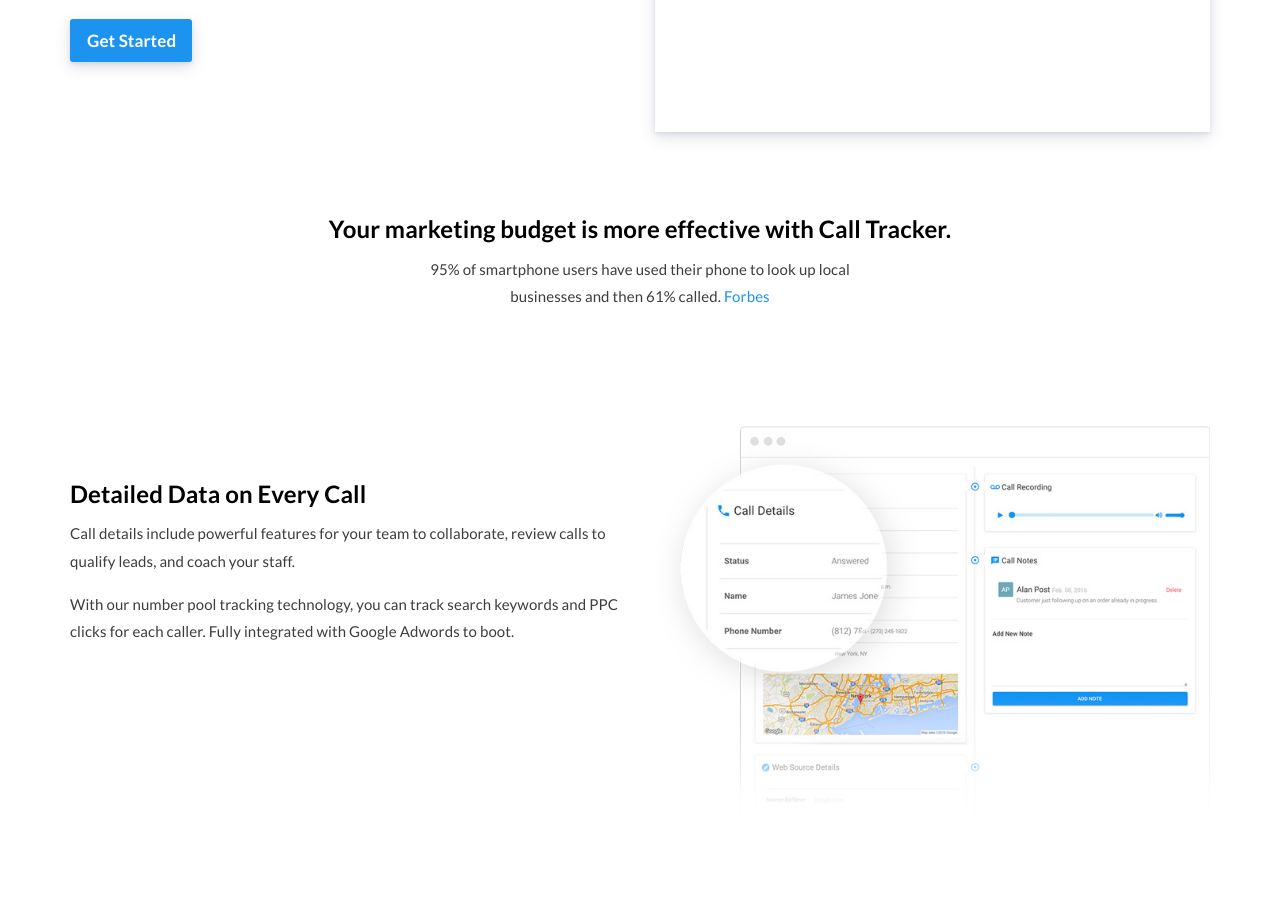
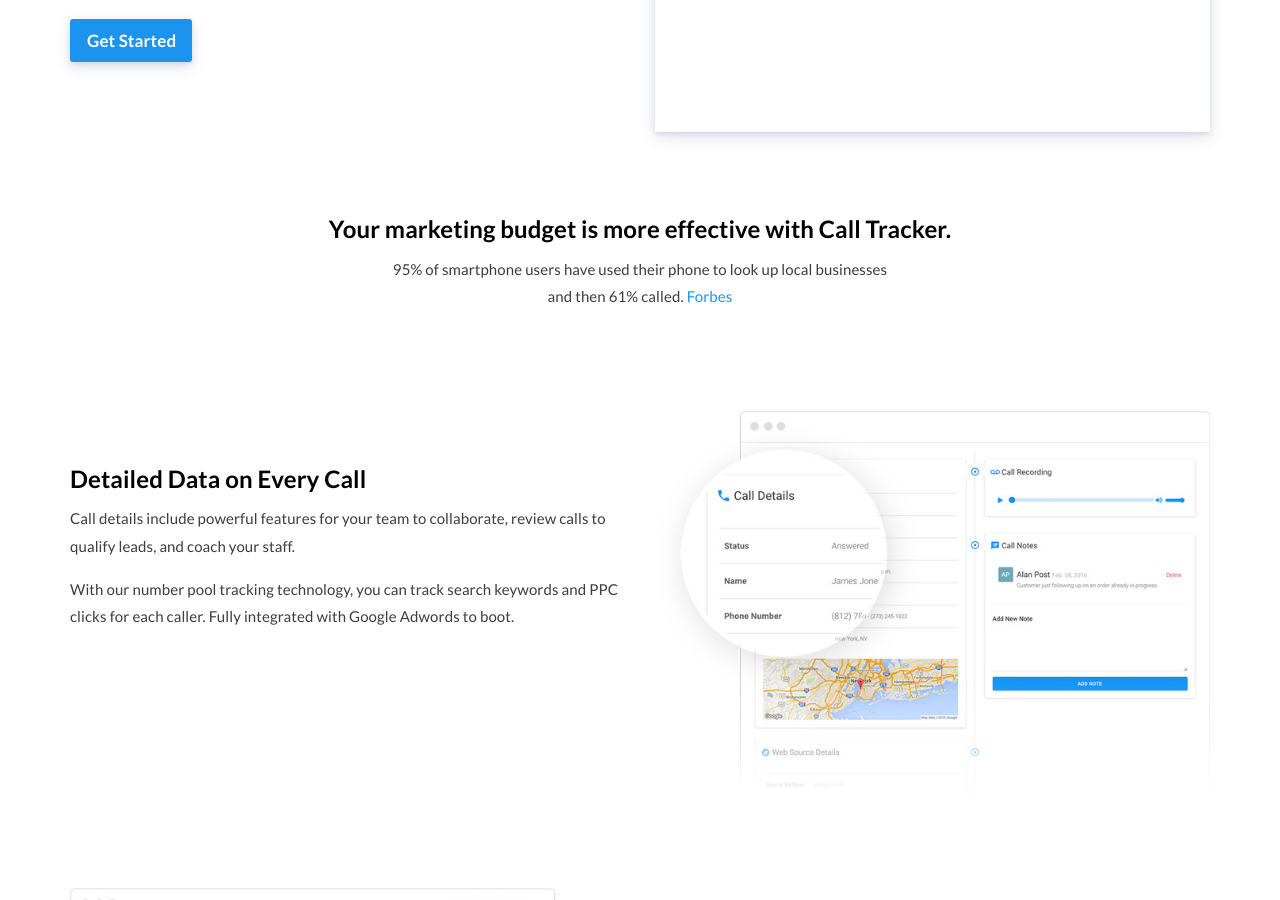
Before and after one commit to sumonst21/calltrackerio-site, a Jekyll site: the page built from index.html, in a window 1280 px wide and 900 px high, scrolled down 326 px. Built offline with Jekyll 4.4.1, drawn with Linux system fonts in a browser that asks for light colours; a script that is not in the unit is left out.

Commit message:
improve styles

```diff
--- a/_includes/nav-main.html
+++ b/_includes/nav-main.html
@@ -9,6 +9,6 @@
     </ul>
     <ul class="nav navbar-nav navbar-right">
         <li><a href="https://app.calltracker.io/login/" class="">Login</a></li>
-        <li><button type="button" onclick='location.href="https://app.calltracker.io/signup/";' class="btn btn-primary btn-sm navbar-btn">Get Started</button></li>
+        <li><button type="button" onclick='location.href="https://app.calltracker.io/signup/";' class="btn btn-primary btn-sm navbar-btn m-l-10">Get Started</button></li>
     </ul>
 </div>
--- a/index.html
+++ b/index.html
@@ -37,7 +37,8 @@
 		<div class="row m-t-60">
 			<div class="col-md-8 col-md-offset-2 text-center">
 				<h4 class="text-center">Your marketing budget is more effective with {{ site.name }}.</h4>
-				<p class="">95% of smartphone users have used their phone to look up local <br>businesses and then 61% called. <a href="http://www.forbes.com/sites/cherylsnappconner/2013/11/12/fifty-essential-mobile-marketing-facts/" target="_blank">Forbes</a></p>
+				<p style="max-width: 500px;margin: auto;
+                ">95% of smartphone users have used their phone to look up local businesses and then 61% called. <a href="http://www.forbes.com/sites/cherylsnappconner/2013/11/12/fifty-essential-mobile-marketing-facts/" target="_blank">Forbes</a></p>
 			</div>
 		</div>
 	</div>
```
Also changed, not shown: sign-up.html (deleted, +0 -53 lines).
